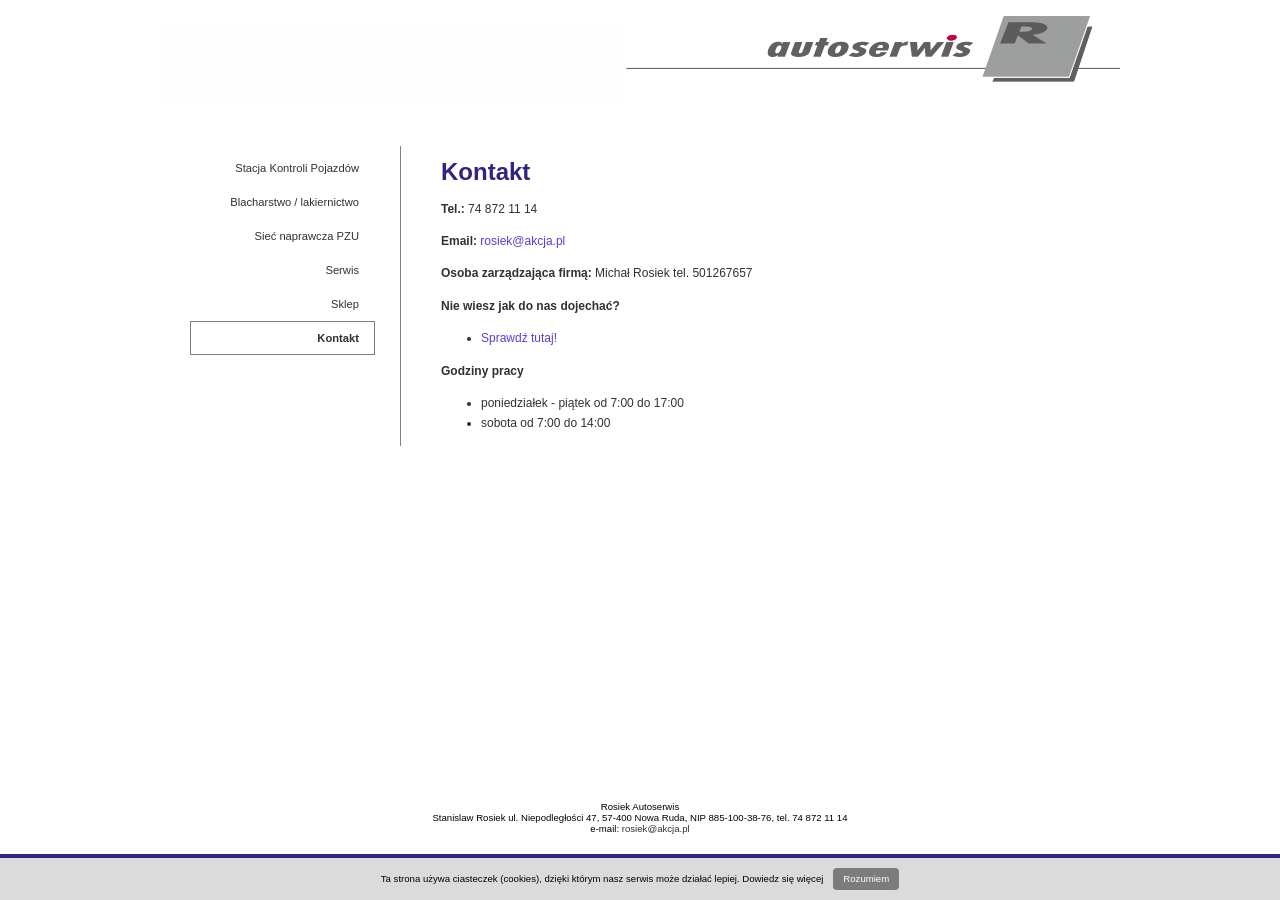
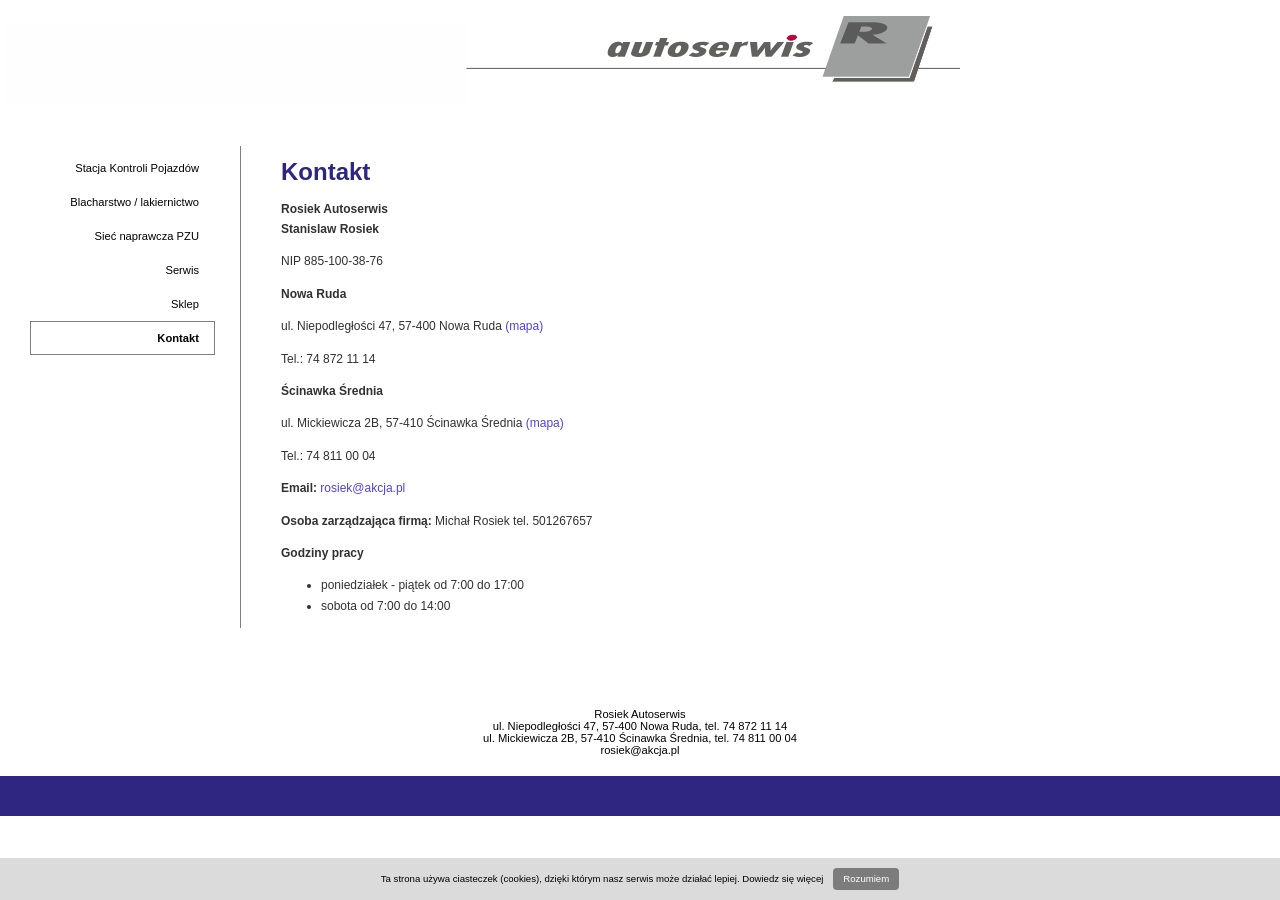
Before and after one commit to maciej-rosiek/www, a Jekyll site: the page built from rosiekautoserwis/_posts/2013-01-01-kontakt.html, in a window 1280 px wide. Built offline with Jekyll 4.4.1, drawn with Linux system fonts in a browser that asks for light colours; Markdown is read by kramdown in place of the engine named in the settings.

Commit message:
Added new contact data

```diff
--- a/rosiekautoserwis/_layouts/default.html
+++ b/rosiekautoserwis/_layouts/default.html
@@ -33,12 +33,13 @@
             <article id="article">
                 <section>{{ content }}</section>
             </article>
-            <div class="push"></div>
+            <div class="clear"></div>
         </div>
             <footer>
                 <p>Rosiek Autoserwis</p>
-            <p>Stanislaw Rosiek ul. Niepodległości 47, 57-400 Nowa Ruda, NIP 885-100-38-76, tel. 74 872 11 14</p>
-            <p>e-mail:
+                <p>ul. Niepodległości 47, 57-400 Nowa Ruda, tel. 74 872 11 14</p>
+                <p>ul. Mickiewicza 2B, 57-410 Ścinawka Średnia, tel. 74 811 00 04</p>
+                <p>
                     <script language="JavaScript" type="text/javascript">
                         var user = "rosiek";
                         var domain = "akcja.pl";
@@ -64,11 +65,6 @@
 
         <script src="/js/cookies.js" type="text/javascript"></script>
 
-        <script type="text/javascript">
-            window.onresize = function() {
-                $('article').css('width', $(window).width() - 400);
-            };
-        </script>
 
     </body>
 </html>
--- a/rosiekautoserwis/_posts/2013-01-01-kontakt.html
+++ b/rosiekautoserwis/_posts/2013-01-01-kontakt.html
@@ -6,7 +6,16 @@
 ---
 
 <h1>Kontakt</h1>
-<p><b>Tel.:</b> 74 872 11 14</p>
+
+<p><b>Rosiek Autoserwis</b></br><b>Stanislaw Rosiek</b></p>
+<p>NIP 885-100-38-76</p>
+<p><b>Nowa Ruda</b></p>
+<p>ul. Niepodległości 47, 57-400 Nowa Ruda <a href="http://maps.google.pl/maps?f=q&source=s_q&hl=pl&geocode=&q=rosiek+auto+serwis+nowa+ruda&sll=50.58825,16.5588&sspn=0.110511,0.30899&ie=UTF8&ll=50.579204,16.539745&spn=0.052541,0.154495&z=13&iwloc=A">(mapa)</a></p>
+<p>Tel.: 74 872 11 14</p>
+
+<p><b>Ścinawka Średnia</b></p>
+<p>ul. Mickiewicza 2B, 57-410 Ścinawka Średnia <a href="http://www.google.com/maps/place/50.519769,16.492887/@50.519769,16.492887,15z">(mapa)</a></p>
+<p>Tel.: 74 811 00 04</p>
 <p><b>Email:</b>
     <script language="JavaScript" type="text/javascript">
         var user = "rosiek";
@@ -19,7 +28,7 @@
 <p>
     <b>Osoba zarządzająca firmą:</b> Michał Rosiek tel. 501267657
 </p>
-<p><b>Nie wiesz jak do nas dojechać?</b><br/><ul><li><a href="http://maps.google.pl/maps?f=q&source=s_q&hl=pl&geocode=&q=rosiek+auto+serwis+nowa+ruda&sll=50.58825,16.5588&sspn=0.110511,0.30899&ie=UTF8&ll=50.579204,16.539745&spn=0.052541,0.154495&z=13&iwloc=A">Sprawdź tutaj!</a></li></ul></p>
+
 <p>
     <b>Godziny pracy</b>
     <br/>
--- a/rosiekautoserwis/css/main.css
+++ b/rosiekautoserwis/css/main.css
@@ -2,20 +2,9 @@
     font-size: 100%;
 }
 
-@media only screen and (max-device-width: 480px) {
-    body {
-        font-size: 150%;
-    }
-}
-
-@media only screen and (max-device-width: 768px) {
-    body {
-        font-size: 130%;
-    }
-}
-
 div.wrapper {
     width: 960px;
+    margin-bottom: 50px;
 }
 
 div.wrapper > header {
@@ -23,7 +12,9 @@
     background: url('/images/logo.png') no-repeat right;
     height: 91px;
 }
-
+div.clear {
+    clear: both;
+}
 nav {
     width: 200px;
     float: left;
@@ -73,15 +64,10 @@
 html, body {
     height: 100%;
 }
-.wrapper {
-    min-height: 100%;
-    height: auto !important;
-    height: 100%;
-    margin: 0 auto -99px; /* the bottom margin is the negative value of the footer's height */
-}
-footer, .push {
-    height: 99px; /* '.push' must be the same height as 'footer' */
-    clear: both;
+
+footer {
+    width: 100%;
+    height: 152px;
 }
 
 footer div.underline {
@@ -92,7 +78,7 @@
 
 footer p {
     text-align: center;
-    font-size: 0.6em;
+    font-size: 0.7em;
     margin: 0;
 }
 
@@ -102,7 +88,7 @@
 
 a {
     text-decoration: none;
-    color: #313131;
+    color: #000000;
 }
 
 article a {
@@ -119,3 +105,28 @@
 h1 {
     color: #2e2680;
 }
+
+
+@media only screen and (max-device-width: 768px) {
+    body {
+        font-size: 150%;
+    }
+    nav a {
+        font-size: 0.8em;
+    }
+    footer p {
+        font-size: 0.8em;
+    }
+}
+
+@media only screen and (max-device-width: 480px) {
+    body {
+        font-size: 150%;
+    }
+    nav a {
+        font-size: 1.2em;
+    }
+    footer p {
+        font-size: 1.2em;
+    }
+}
```
Also changed, not shown: 11 other files. Lines whose indentation alone changed are shown as unchanged.
